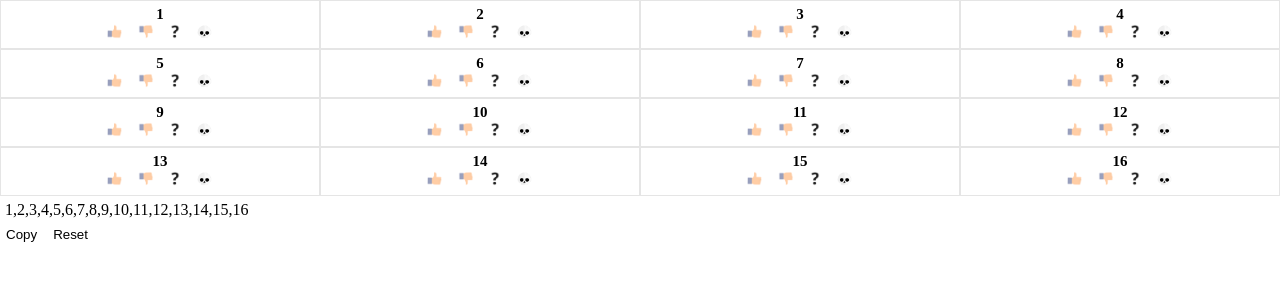
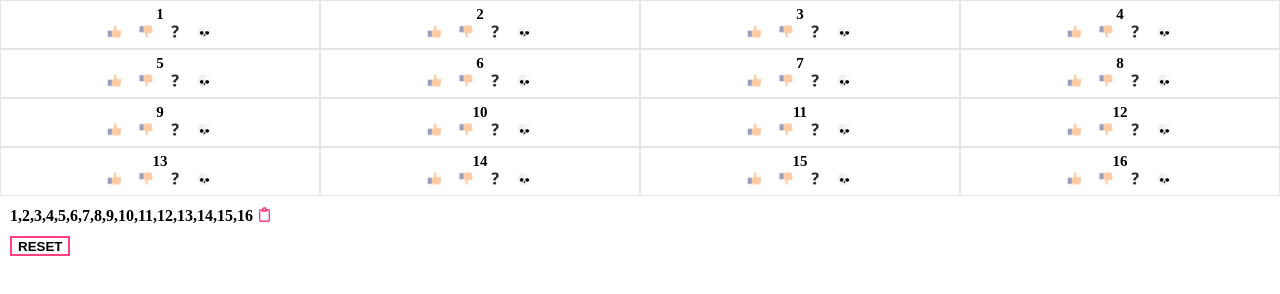
Before and after one commit to LunarMarathon/w-extn-pu, a browser extension: page index.html in a window 1280 px wide. Drawn offline with Linux system fonts and the light colour scheme.

Commit message:
clipboard btn instead of copy text
svg, changed color, reordering

```diff
--- a/index.css
+++ b/index.css
@@ -4,6 +4,7 @@ body {
     box-sizing: border-box;
     min-width: 300px;
     background-color: rgba(255, 255, 255, 0.1);
+    font-weight: bold;
 }
 
 .gameGrid {
@@ -57,13 +58,34 @@ img {
     filter: brightness(50%);
 }
 
-.copyAck {
-    font-size: 10px;
-    display: none;
-    padding: 5px;
+#unchecked {
+    /* padding: 5px; */
+    font-weight: bold;
+
 }
 
-#unchecked {
-    padding: 5px;
+.copy {
+    filter: invert(45%) sepia(98%) saturate(3505%) hue-rotate(316deg) brightness(100%) contrast(102%);
+    /* this makes the svg pink */
+}
 
+.uncheckCont {
+    display: flex;
+    align-items: center;
 }
+
+#reset:hover {
+    background-color: #FF3F80;
+    color: white;
+}
+
+#reset {
+    box-sizing: border-box;
+    margin: 10px 0px 0px 0px;
+    font-weight: bold;
+    border: 2px solid #FF3F80;
+}
+
+.bottomCont{
+    padding: 10px;
+}
--- a/index.html
+++ b/index.html
@@ -10,17 +10,21 @@
         <div class="gameGrid" id="rep">
 
         </div>
+        <div class="bottomCont">
+            <div class="uncheckCont">
+                <div id="unchecked">
 
-        <div id="unchecked">
+                </div>
 
+                <div>
+                    <button id="copyBtn">
+                        <img src="clipboard-regular.svg" class="copy" />
+                    </button>
+                </div>
+            </div>
+
+            <button id="reset">RESET</button>
         </div>
-
-        <div>
-            <button>Copy</button>
-            <button id="reset">Reset</button>
-        </div>
-
-        <div class="copyAck" id="copyAck">Text has been copied</div>
     </div>
 </body>
 
--- a/index.js
+++ b/index.js
@@ -118,7 +118,11 @@ function copyToClipboard() {
     navigator.clipboard.writeText(copyText.textContent)
     // alert("Copied the text: " + copyText)
     //This alert was causing issues in copying the text lol
-    document.getElementById("copyAck").style.display = "block"
+    // document.getElementById("copyAck").style.display = "block"
+    document.getElementById("copyBtn").innerHTML = `<img src = "clipboard-check-solid.svg" class="copy"/>`
+    setTimeout(function(){
+        document.getElementById("copyBtn").innerHTML = `<img src="clipboard-regular.svg" class="copy" />`
+    }, 1500)
 }
 
 if (localStorage.getItem(`checkedText`)) {
```
Also changed, not shown: clipboard-check-solid.svg (added), clipboard-regular.svg (added).
